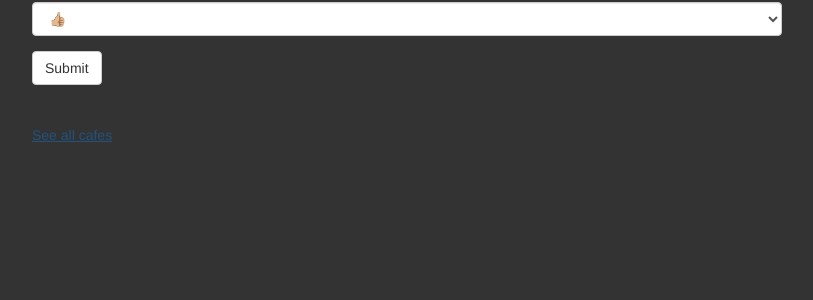
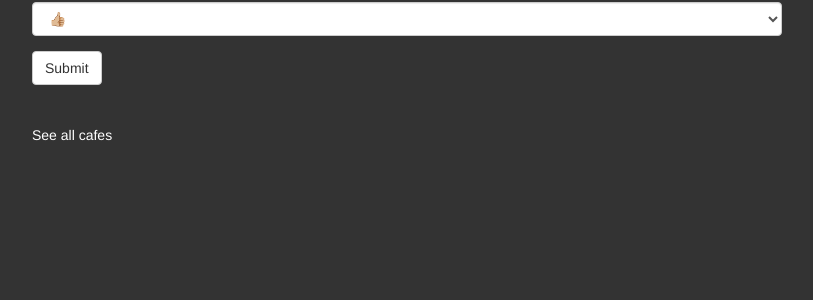
Before and after one commit to A3AJAGBE/CafeReview, a Flask app: page /add in a window 1280 px wide, with the pointer over the restyled element. Shown: the part 389-689 px from the top of the page, without its empty margins (38-851 px from the left). Run offline with Flask 2, Linux system fonts and the light colour scheme; some libraries are stand-ins or nearby versions.

Commit message:
Update commit

```diff
--- a/static/styles.css
+++ b/static/styles.css
@@ -5,6 +5,11 @@ color: white;
 
 a {
     color: #ffc107;
+}
+
+a:hover {
+    text-decoration: none;
+    color: white;
 }
 
 .jumbotron {
```
